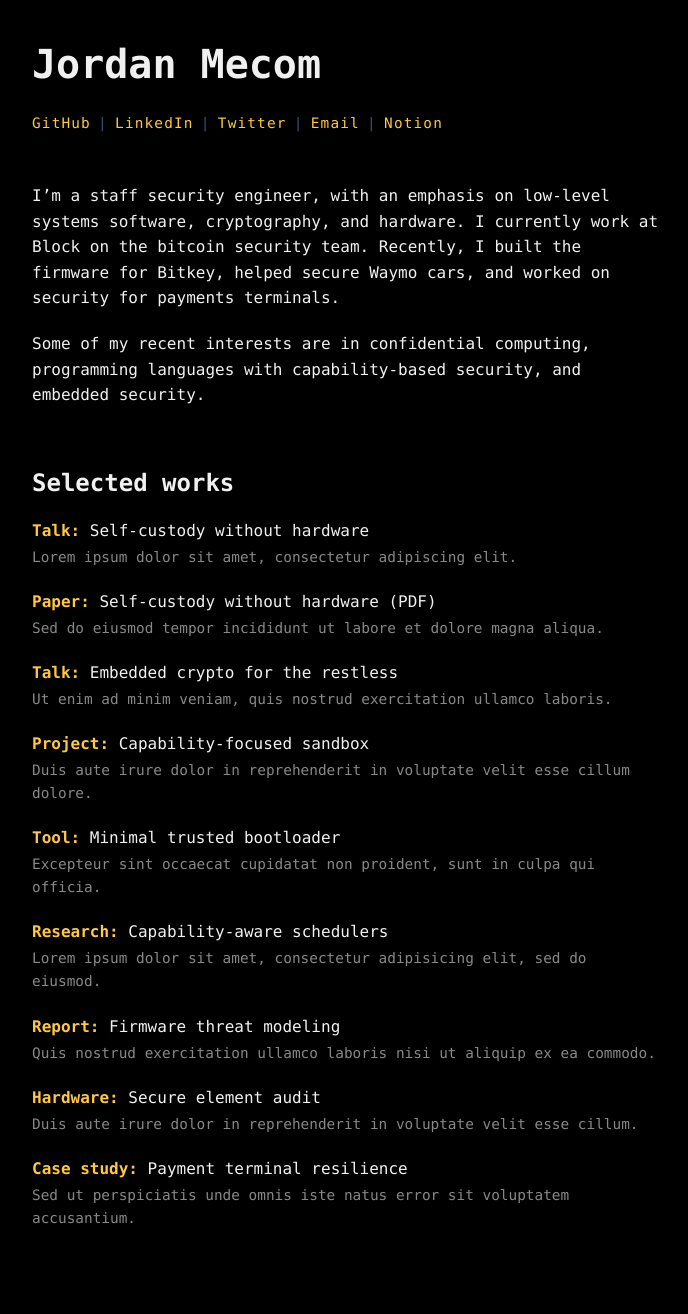
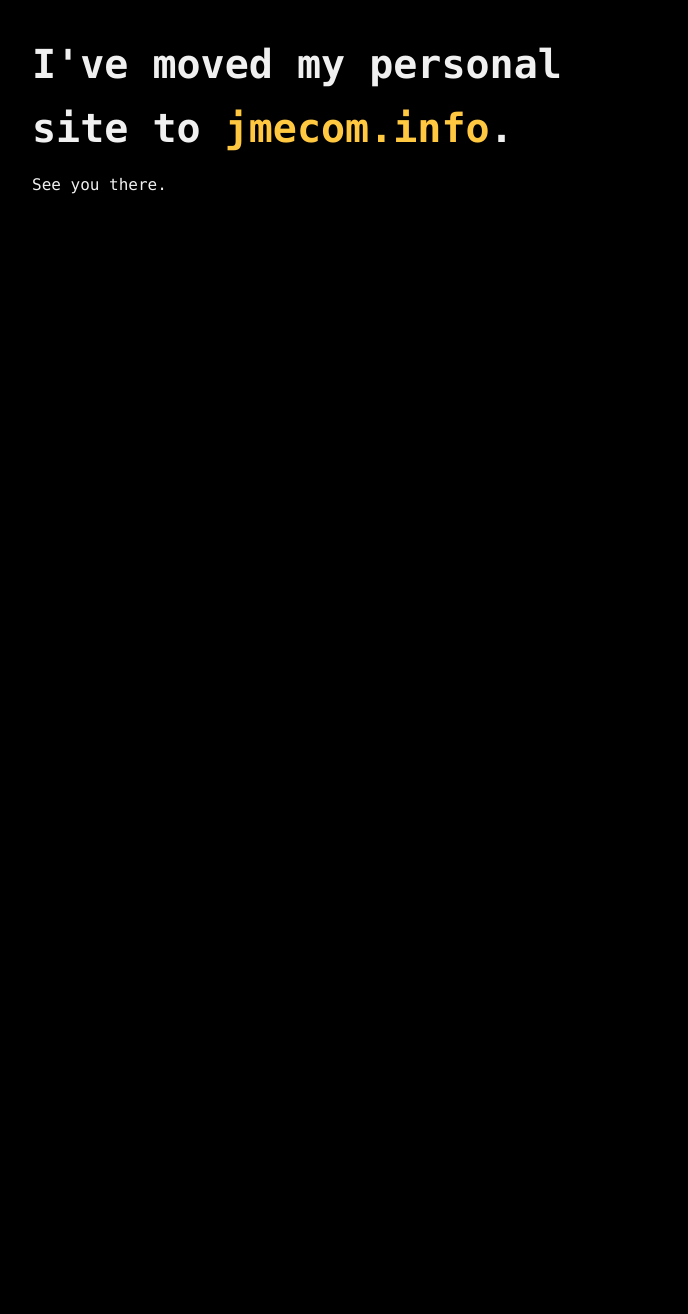
Before and after one commit to jmecom/jmecom.github.io, a Jekyll site: the page built from index.md, in a window 1280 px wide. Shown: the whole page, without its empty margins (16-704 px from the left). Built offline with Jekyll 4.4.1, drawn with Linux system fonts in a browser that asks for light colours; after the commit the page ends 900 px from its top, so only the background shows below that.

Commit message:
Redirect to jmecom.info

```diff
--- a/index.md
+++ b/index.md
@@ -3,74 +3,7 @@
 title: Home
 ---
 
-<div class="main-content" markdown="1">
-
-# Jordan Mecom
-
-<div class="social-row">
-  <a href="https://github.com/jmecom/" target="_blank" rel="noreferrer">GitHub</a>
-  <span class="divider">|</span>
-  <a href="https://www.linkedin.com/in/jmecom/" target="_blank" rel="noreferrer">LinkedIn</a>
-  <span class="divider">|</span>
-  <a href="https://x.com/jordanmecom" target="_blank" rel="noreferrer">Twitter</a>
-  <span class="divider">|</span>
-  <a href="mailto:mecomjordan@gmail.com">Email</a>
-  <span class="divider">|</span>
-  <a href="https://jmecom.notion.site/jmecom-info-2580ab275b3141489778abc5954a6394a" target="_blank" rel="noreferrer">Notion</a>
-</div>
-
-I'm a staff security engineer, with an emphasis on low-level systems software, cryptography, and hardware. I currently work at Block on the bitcoin security team. Recently, I built the firmware for Bitkey, helped secure Waymo cars, and worked on security for payments terminals.
-
-Some of my recent interests are in confidential computing, programming languages with capability-based security, and embedded security.
-
-## Selected works
-
-<ul class="work-list">
-  <li class="work-item">
-    <span class="work-type">Talk:</span>
-    <a class="work-title" href="https://www.youtube.com/watch?v=QQ6ZnGk_xDU" target="_blank" rel="noreferrer">Self-custody without hardware</a>
-    <p class="work-note">Lorem ipsum dolor sit amet, consectetur adipiscing elit.</p>
-  </li>
-  <li class="work-item">
-    <span class="work-type">Paper:</span>
-    <a class="work-title" href="https://assets.ctfassets.net/mtmp6hzjjvnd/6Qjcs8zgMiyffC0Uk8cx4V/380f331f5b4156622c8f5a376c352c96/Self-Custody_without_Hardware_-10-30-24-.pdf?ref=bitkey.build" target="_blank" rel="noreferrer">Self-custody without hardware (PDF)</a>
-    <p class="work-note">Sed do eiusmod tempor incididunt ut labore et dolore magna aliqua.</p>
-  </li>
-  <li class="work-item">
-    <span class="work-type">Talk:</span>
-    <a class="work-title" href="https://www.youtube.com/watch?v=dummy" target="_blank" rel="noreferrer">Embedded crypto for the restless</a>
-    <p class="work-note">Ut enim ad minim veniam, quis nostrud exercitation ullamco laboris.</p>
-  </li>
-  <li class="work-item">
-    <span class="work-type">Project:</span>
-    <a class="work-title" href="https://example.com/project" target="_blank" rel="noreferrer">Capability-focused sandbox</a>
-    <p class="work-note">Duis aute irure dolor in reprehenderit in voluptate velit esse cillum dolore.</p>
-  </li>
-  <li class="work-item">
-    <span class="work-type">Tool:</span>
-    <a class="work-title" href="https://example.com/tool" target="_blank" rel="noreferrer">Minimal trusted bootloader</a>
-    <p class="work-note">Excepteur sint occaecat cupidatat non proident, sunt in culpa qui officia.</p>
-  </li>
-  <li class="work-item">
-    <span class="work-type">Research:</span>
-    <a class="work-title" href="https://example.com/research" target="_blank" rel="noreferrer">Capability-aware schedulers</a>
-    <p class="work-note">Lorem ipsum dolor sit amet, consectetur adipisicing elit, sed do eiusmod.</p>
-  </li>
-  <li class="work-item">
-    <span class="work-type">Report:</span>
-    <a class="work-title" href="https://example.com/report" target="_blank" rel="noreferrer">Firmware threat modeling</a>
-    <p class="work-note">Quis nostrud exercitation ullamco laboris nisi ut aliquip ex ea commodo.</p>
-  </li>
-  <li class="work-item">
-    <span class="work-type">Hardware:</span>
-    <a class="work-title" href="https://example.com/hardware" target="_blank" rel="noreferrer">Secure element audit</a>
-    <p class="work-note">Duis aute irure dolor in reprehenderit in voluptate velit esse cillum.</p>
-  </li>
-  <li class="work-item">
-    <span class="work-type">Case study:</span>
-    <a class="work-title" href="https://example.com/case-study" target="_blank" rel="noreferrer">Payment terminal resilience</a>
-    <p class="work-note">Sed ut perspiciatis unde omnis iste natus error sit voluptatem accusantium.</p>
-  </li>
-</ul>
-
-</div>
+<main class="page-body">
+  <h1>I&apos;ve moved my personal site to <a href="https://jmecom.info">jmecom.info</a>.</h1>
+  <p>See you there.</p>
+</main>
```
